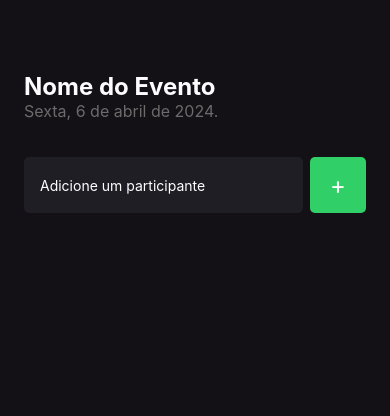
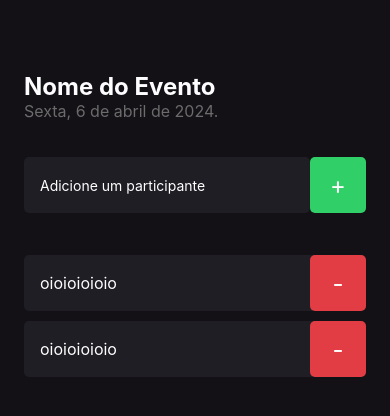
Before and after one commit to vicenteneto7/Lista-de-Participantes, a React Native app: screen / in a window 390 px wide. Shown: the top 416 px of the page. Built offline with nearby package versions, Linux system fonts and the light colour scheme.

Commit message:
feat: criação de componente

```diff
--- /dev/null
+++ b/src/components/Participant/index.jsx
@@ -0,0 +1,14 @@
+import { Text, TouchableOpacity, View } from "react-native";
+import { styles } from "./styles";
+
+export function Participant() {
+  return (
+    <View style={styles.container}>
+      <Text style={styles.name}>oioioioioio</Text>
+
+      <TouchableOpacity style={styles.button}>
+        <Text style={styles.buttonText}>-</Text>
+      </TouchableOpacity>
+    </View>
+  );
+}
--- /dev/null
+++ b/src/components/Participant/styles.js
@@ -0,0 +1,31 @@
+import { StyleSheet } from "react-native";
+
+export const styles = StyleSheet.create({
+    container: {
+        width: '100%',
+        backgroundColor: '#1f1e25',
+        borderRadius: 5,
+        flexDirection: 'row',
+        alignItems: 'center',
+        marginBottom: 10
+    },
+    name: {
+        flex: 1,
+        color: '#ffff',
+        fontSize: 16,
+        marginLeft: 16,
+
+    },
+    buttonText: {
+        color: '#ffff',
+        fontSize: 24
+      },
+      button: {
+        width: 56,
+        height: 56,
+        borderRadius: 5,
+        backgroundColor: '#e23c44',
+        justifyContent: 'center',
+        alignItems: 'center'
+      },
+})
--- a/src/screens/Home/index.jsx
+++ b/src/screens/Home/index.jsx
@@ -1,5 +1,7 @@
 import { Text, TextInput, TouchableOpacity, View } from "react-native";
 import { styles } from "./styles";
+
+import { Participant } from "../../components/Participant";
 
 export function Home() {
   const handleParticipantAdd = () => {
@@ -23,6 +25,9 @@
           <Text style={styles.buttonText}>+</Text>
         </TouchableOpacity>
       </View>
+
+      <Participant />
+      <Participant />
     </View>
   );
 }
--- a/src/screens/Home/styles.js
+++ b/src/screens/Home/styles.js
@@ -23,7 +23,6 @@
       borderRadius: 5,
       color: '#fdfcfe',
       padding: 16,
-      marginRight: 7
     },
     buttonText: {
       color: '#ffff',
@@ -35,7 +34,7 @@
       borderRadius: 5,
       backgroundColor: '#31cf67',
       justifyContent: 'center',
-      alignItems: 'center'
+      alignItems: 'center',
     },
     form: {
       width: '100%',
```
